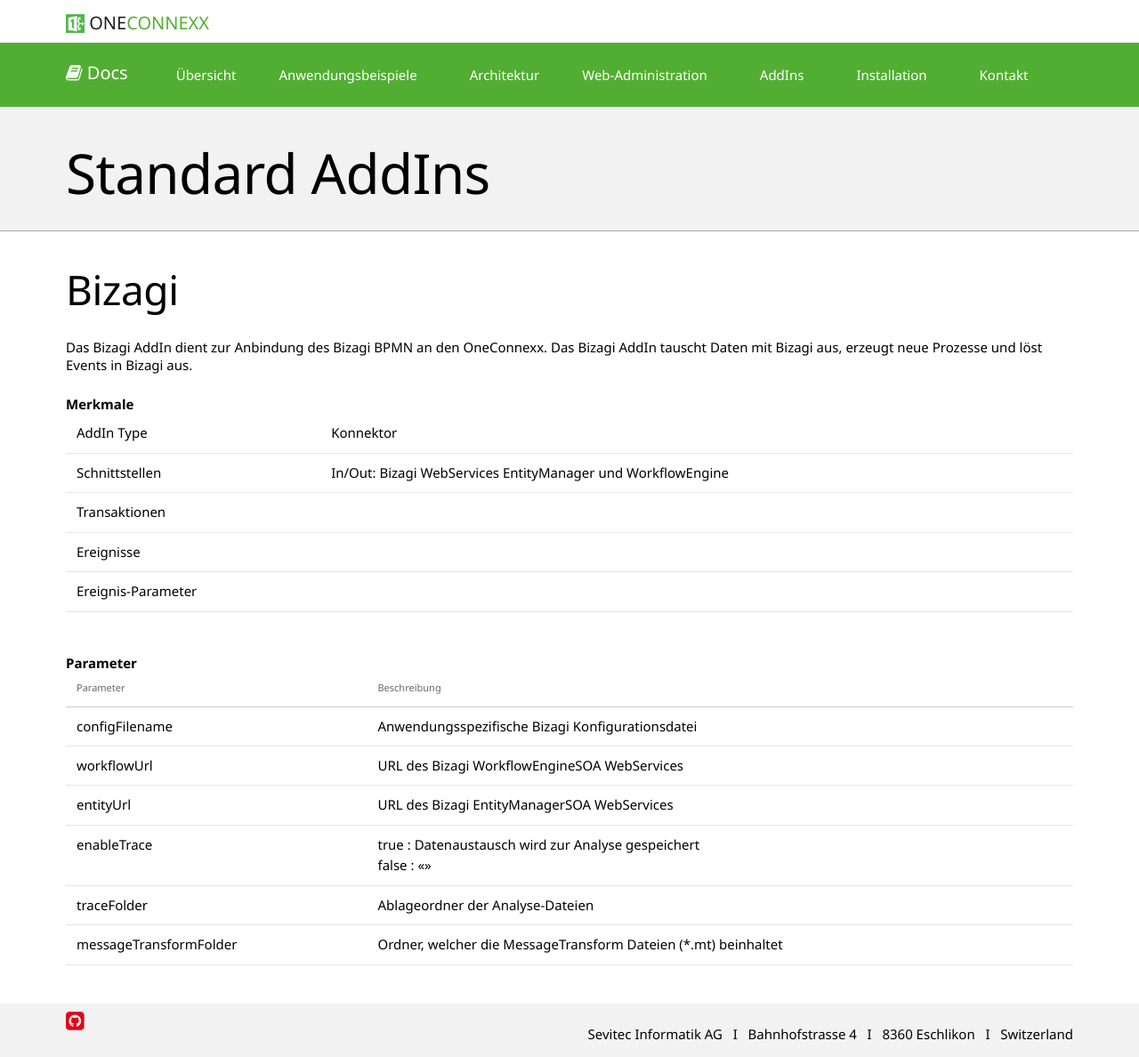
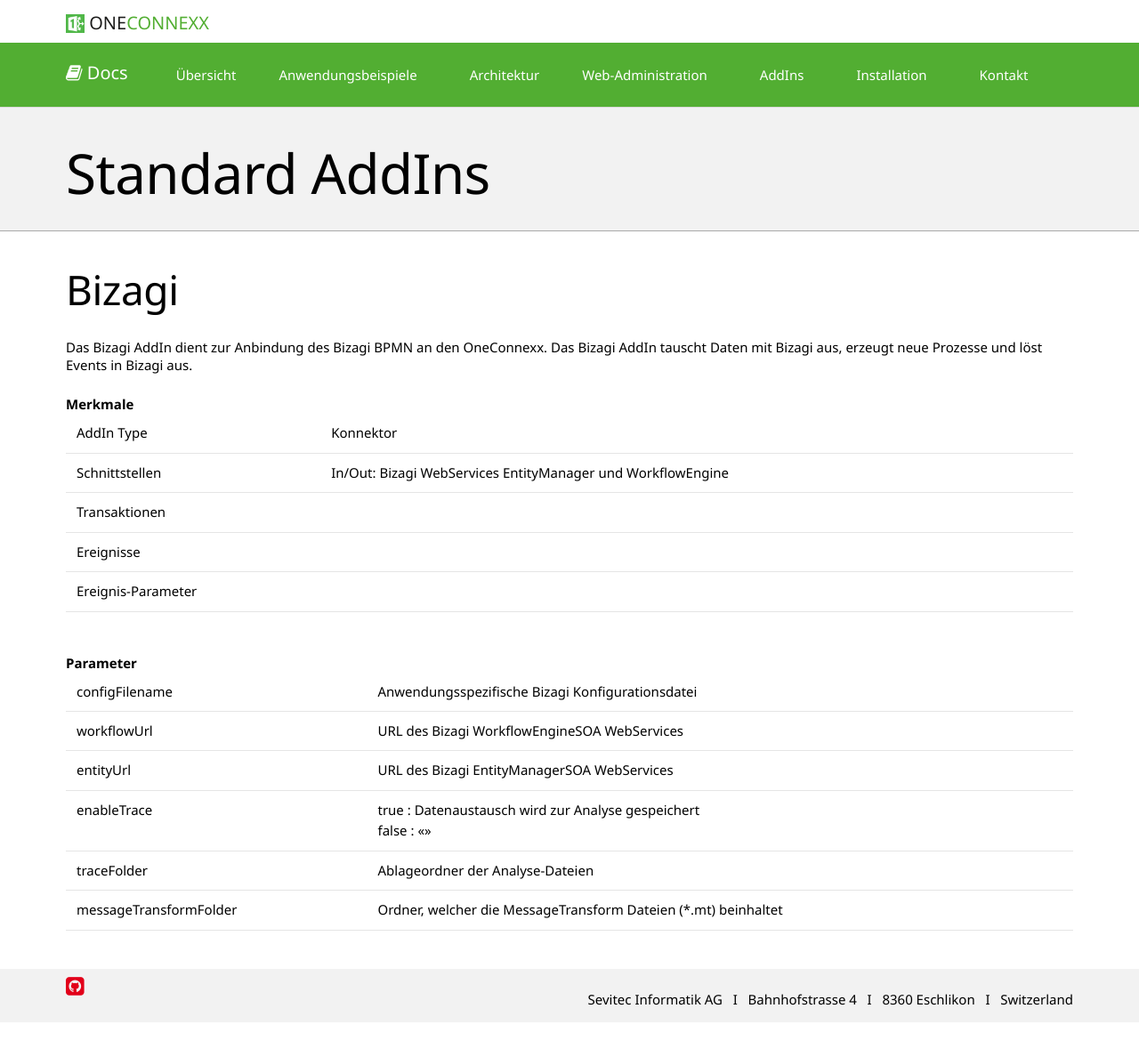
Before and after one commit to primesoft-group/oneconnexx-docs, a Jekyll site: the page built from _pages/addins/de/bizagi.md, in a window 1280 px wide. Shown: the whole page at 89% size. Built offline with Jekyll 4.4.1, drawn with Linux system fonts in a browser that asks for light colours; nearby versions of some CDN libraries; some web fonts are replaced; after the commit the page ends 1149 px from its top, so only the background shows below that.

Commit message:
Update bizagi.md

```diff
--- a/_pages/addins/de/bizagi.md
+++ b/_pages/addins/de/bizagi.md
@@ -21,7 +21,6 @@
 __Parameter__
 
 {:.table .table-striped}
-| Parameter | Beschreibung |
 | --- | --- |
 | configFilename | Anwendungsspezifische Bizagi Konfigurationsdatei |
 | workflowUrl | URL des Bizagi WorkflowEngineSOA WebServices |
```
